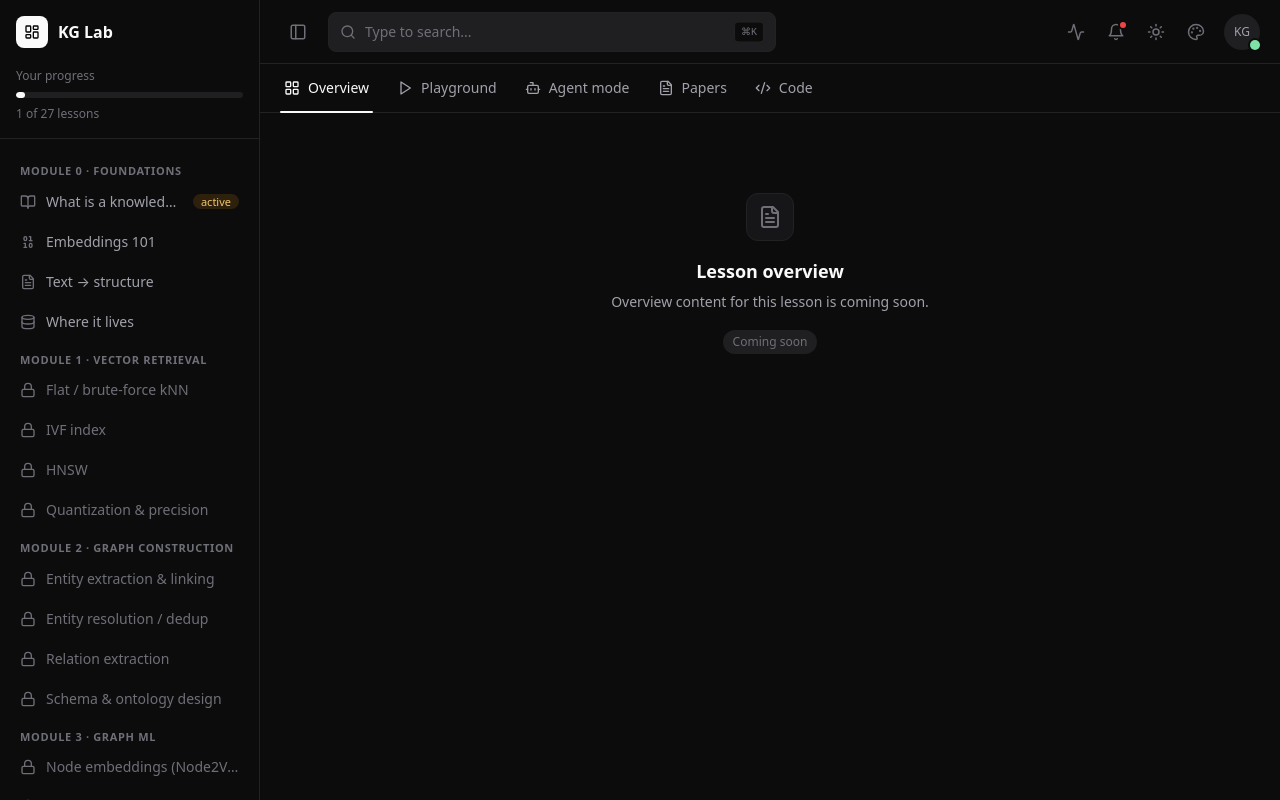
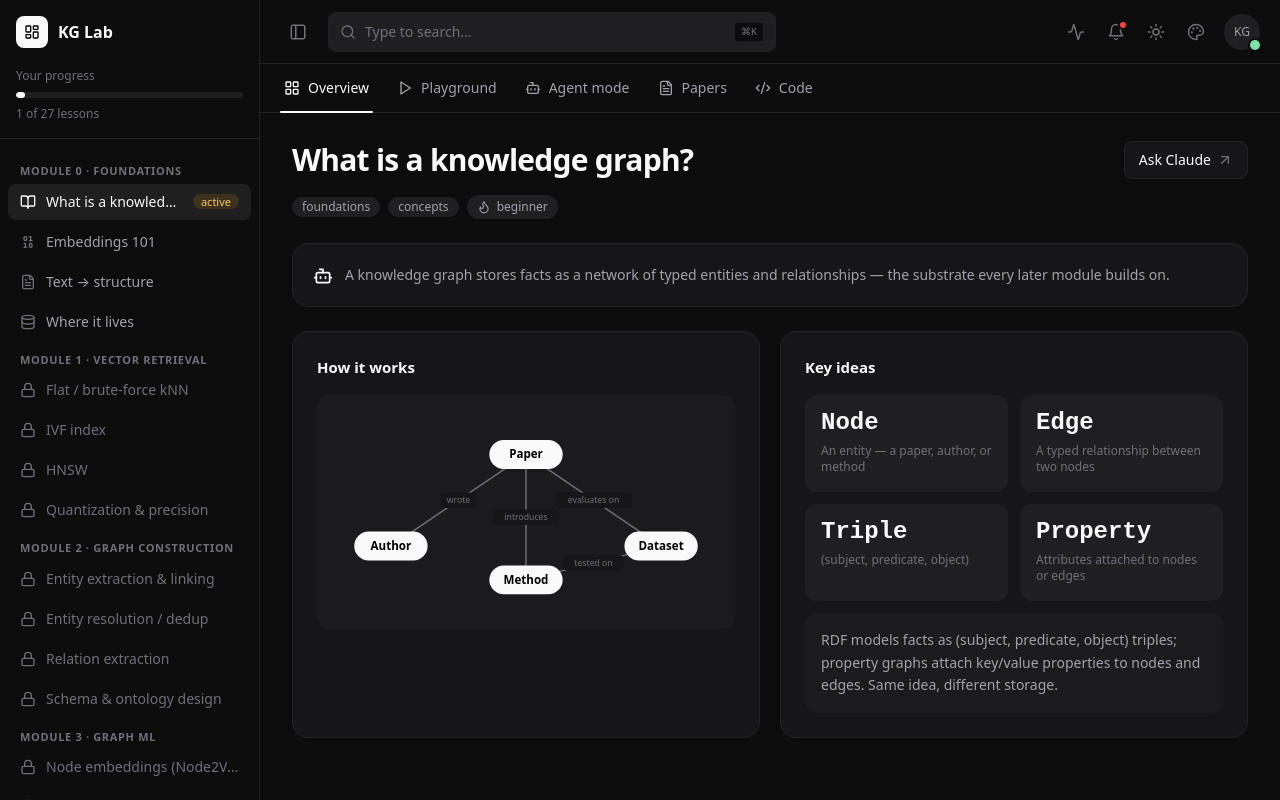
Before and after one commit to Juan68737/KG-Lab, a React (Vite) app: page / in a window 1280 px wide. Built offline with nearby package versions, Linux system fonts and the light colour scheme; the HTML template or start-up script is replaced by a standard one.

Commit message:
app: default to Module 0 first lesson (what-is-a-kg)

```diff
--- a/src/App.tsx
+++ b/src/App.tsx
@@ -5,19 +5,19 @@ import { Sidebar } from './components/Sidebar'
 import { ContentPanel } from './components/ContentPanel'
 
 export default function App() {
-  // The active module in the sidebar. HNSW is the focus of the mockup.
-  const [activeModuleId, setActiveModuleId] = useState('hnsw')
+  // The active lesson in the sidebar. Module 0's first lesson is the default.
+  const [activeLessonId, setActiveLessonId] = useState('what-is-a-kg')
   const [sidebarOpen, setSidebarOpen] = useState(true)
 
   return (
     <ThemeProvider>
       <div className="flex h-full w-full bg-bg text-fg">
         {sidebarOpen && (
-          <Sidebar activeModuleId={activeModuleId} onSelect={setActiveModuleId} />
+          <Sidebar activeLessonId={activeLessonId} onSelect={setActiveLessonId} />
         )}
         <div className="flex min-w-0 flex-1 flex-col">
           <Header onToggleSidebar={() => setSidebarOpen((o) => !o)} />
-          <ContentPanel moduleId={activeModuleId} />
+          <ContentPanel lessonId={activeLessonId} />
         </div>
       </div>
     </ThemeProvider>
```
